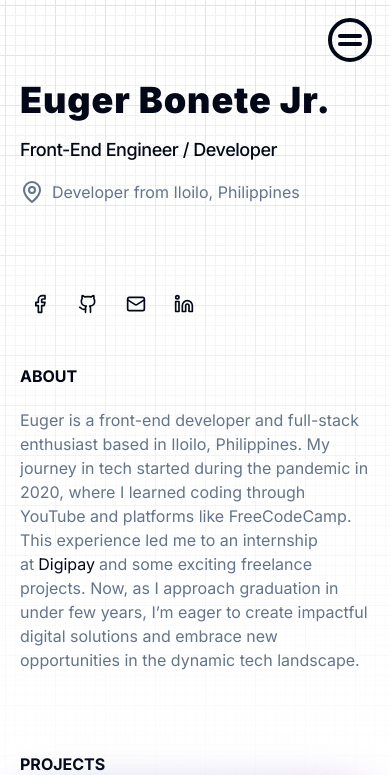
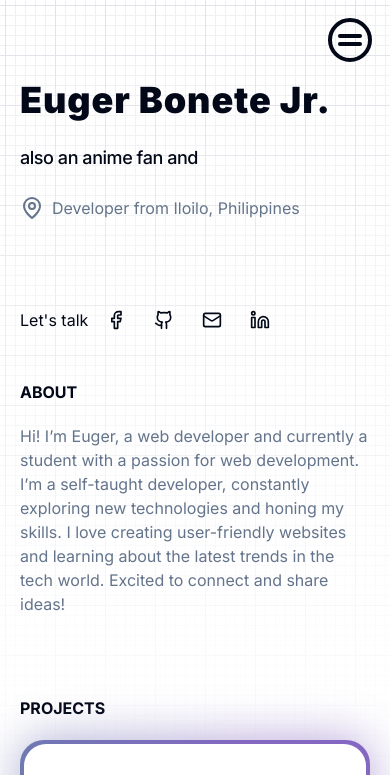
Before and after one commit to azkriven16/azkriven, a Next.js app: page / in a window 390 px wide. Shown: the top 775 px of the page. Built offline with nearby package versions, Linux system fonts and the light colour scheme.

Commit message:
added mobile nav

```diff
--- a/app/page.tsx
+++ b/app/page.tsx
@@ -1,6 +1,7 @@
 import About from "@/components/about";
 import Blog from "@/components/blog";
 import Certificates from "@/components/certificates";
+import Footer from "@/components/footer";
 import Project from "@/components/projects";
 import React from "react";
 
@@ -11,6 +12,7 @@ export default function Home() {
             <Project />
             <Certificates />
             <Blog />
+            <Footer />
         </main>
     );
 }
--- a/components/about.tsx
+++ b/components/about.tsx
@@ -3,22 +3,12 @@ export default function About() {
         <section className="space-y-5 text-muted-foreground" id="about">
             <h1 className="font-bold text-foreground uppercase">About</h1>
             <p>
-                Euger is a front-end developer and full-stack enthusiast based
-                in Iloilo, Philippines. My journey in tech started during the
-                pandemic in 2020, where I learned coding through YouTube and
-                platforms like FreeCodeCamp. This experience led me to an
-                internship at
-                <a
-                    href="https://digipay.ph/"
-                    target="_blank"
-                    className="mx-1 hover:underline text-foreground"
-                >
-                    Digipay
-                </a>
-                and some exciting freelance projects. Now, as I approach
-                graduation in under few years, I’m eager to create impactful
-                digital solutions and embrace new opportunities in the dynamic
-                tech landscape.
+                Hi! I’m Euger, a web developer and currently a student with a
+                passion for web development. I’m a self-taught developer,
+                constantly exploring new technologies and honing my skills. I
+                love creating user-friendly websites and learning about the
+                latest trends in the tech world. Excited to connect and share
+                ideas!
             </p>
         </section>
     );
--- /dev/null
+++ b/components/footer.tsx
@@ -0,0 +1,25 @@
+import { siteConfig } from "@/config/site";
+import { ChevronRightIcon } from "lucide-react";
+import Link from "next/link";
+import { buttonVariants } from "./ui/button";
+import { Card, CardContent, CardDescription, CardTitle } from "./ui/card";
+
+export default function Footer() {
+    return (
+        <section className="space-y-5 text-muted-foreground" id="Footer">
+            <p className="mt-4 max-w-xs leading-normal text-muted-foreground flex gap-2">
+                © Euger Bonete 2023. All rights reserved.
+            </p>
+            <p className="mt-4 max-w-xs leading-normal text-muted-foreground flex gap-2">
+                Built with 💖 by{" "}
+                <a
+                    href="https://github.com/azkriven16"
+                    target="_blank"
+                    className="mx-1 hover:underline text-foreground z-50"
+                >
+                    Euger Bonete
+                </a>
+            </p>
+        </section>
+    );
+}
--- a/components/mobile-nav.tsx
+++ b/components/mobile-nav.tsx
@@ -8,6 +8,7 @@ import Link from "next/link";
 import { ModeToggle } from "./mode-toggle";
 import { Button, buttonVariants } from "./ui/button";
 import { useState } from "react";
+import { BackgroundGradient } from "./ui/background-gradient";
 
 export default function MobileNav() {
     const [open, setOpen] = useState(false);
@@ -21,7 +22,7 @@ export default function MobileNav() {
                 </DrawerTrigger>
                 <DrawerContent>
                     <nav className="mt-20">
-                        <ul className="flex flex-col justify-center gap-5 w-full">
+                        <ul className="flex flex-col justify-center gap-5 w-full uppercase mb-10">
                             {siteConfig.nav.map(({ href, text }) => (
                                 <a href={href} onClick={() => setOpen(false)}>
                                     <li
@@ -39,7 +40,7 @@ export default function MobileNav() {
                             ))}
                         </ul>
 
-                        <ul className="flex gap-2 justify-center my-10">
+                        <BackgroundGradient className="flex gap-2 justify-center my-5 list-none rounded-b-none">
                             {siteConfig.socials.map((social) => (
                                 <li key={social.text}>
                                     <Link
@@ -55,7 +56,7 @@ export default function MobileNav() {
                                 </li>
                             ))}
                             <ModeToggle />
-                        </ul>
+                        </BackgroundGradient>
                     </nav>
                 </DrawerContent>
             </Drawer>
--- a/components/sidebar.tsx
+++ b/components/sidebar.tsx
@@ -2,6 +2,7 @@ import { siteConfig } from "@/config/site";
 import Link from "next/link";
 import { buttonVariants } from "./ui/button";
 import { MapPin } from "lucide-react";
+import WordRotate from "./ui/word-rotate";
 
 export default function Sidebar() {
     return (
@@ -10,16 +11,22 @@ export default function Sidebar() {
                 <h1 className="text-4xl font-black tracking-wide sm:text-5xl pb-1">
                     {siteConfig.author}
                 </h1>
-                <h3 className="mt-3 text-lg font-medium tracking-tight sm:text-xl">
-                    Front-End Engineer / Developer
-                </h3>
+                <WordRotate
+                    className="mt-3 text-lg font-medium tracking-tight sm:text-xl"
+                    words={[
+                        "is a cool web developer",
+                        "a manga/manhwa/novel reader",
+                        "also an anime fan and",
+                        "a man of culture ( ͡° ͜ʖ ͡°)",
+                    ]}
+                />
                 <p className="mt-4 max-w-xs leading-normal text-muted-foreground flex gap-2">
                     <MapPin />
                     Developer from Iloilo, Philippines
                 </p>
 
-                <nav className="mt-20">
-                    <ul className="flex gap-2 mt-20">
+                <ul className="flex items-center gap-2 mt-20">
+                    Let's talk
                     {siteConfig.socials.map((social) => (
                         <li key={social.text}>
                             <Link
@@ -35,7 +42,6 @@ export default function Sidebar() {
                         </li>
                     ))}
                 </ul>
-                </nav>
             </div>
         </div>
     );
--- /dev/null
+++ b/components/ui/word-rotate.tsx
@@ -0,0 +1,50 @@
+"use client";
+
+import { useEffect, useState } from "react";
+import { AnimatePresence, HTMLMotionProps, motion } from "framer-motion";
+
+import { cn } from "@/lib/utils";
+
+interface WordRotateProps {
+    words: string[];
+    duration?: number;
+    framerProps?: HTMLMotionProps<"h1">;
+    className?: string;
+}
+
+export default function WordRotate({
+    words,
+    duration = 2500,
+    framerProps = {
+        initial: { opacity: 0, y: -50 },
+        animate: { opacity: 1, y: 0 },
+        exit: { opacity: 0, y: 50 },
+        transition: { duration: 0.25, ease: "easeOut" },
+    },
+    className,
+}: WordRotateProps) {
+    const [index, setIndex] = useState(0);
+
+    useEffect(() => {
+        const interval = setInterval(() => {
+            setIndex((prevIndex) => (prevIndex + 1) % words.length);
+        }, duration);
+
+        // Clean up interval on unmount
+        return () => clearInterval(interval);
+    }, [words, duration]);
+
+    return (
+        <div className="overflow-hidden py-2">
+            <AnimatePresence mode="wait">
+                <motion.h1
+                    key={words[index]}
+                    className={cn(className)}
+                    {...framerProps}
+                >
+                    {words[index]}
+                </motion.h1>
+            </AnimatePresence>
+        </div>
+    );
+}
--- a/config/site.ts
+++ b/config/site.ts
@@ -52,25 +52,26 @@ export const siteConfig = {
     socials: [
         {
             text: "Facebook",
-            href: "/",
+            href: "https://www.facebook.com/euger.bonete.9",
             Icon: FacebookIcon,
         },
         {
             text: "Github",
-            href: "/",
+            href: "https://github.com/azkriven16",
             Icon: GithubIcon,
         },
         {
             text: "Email",
-            href: "/",
+            href: "https://mail.google.com/mail/?view=cm&fs=1&to=your-azkriven16@gmail.com",
             Icon: MailIcon,
         },
         {
             text: "LinkedIn",
-            href: "/",
+            href: "https://www.linkedin.com/in/euger-bonete/",
             Icon: LinkedinIcon,
         },
     ],
+
     certificates: [
         {
             text: "HTML/CSS",
--- a/package.json
+++ b/package.json
@@ -13,7 +13,7 @@
     "@radix-ui/react-slot": "^1.0.2",
     "class-variance-authority": "^0.7.0",
     "clsx": "^2.0.0",
-    "framer-motion": "^10.16.5",
+    "framer-motion": "^11.11.1",
     "lucide-react": "^0.292.0",
     "next": "14.0.3",
     "next-themes": "^0.2.1",
```
Also changed, not shown: 1 other file (tests, documents, lock files or other folders). Lines whose indentation alone changed are shown as unchanged.
